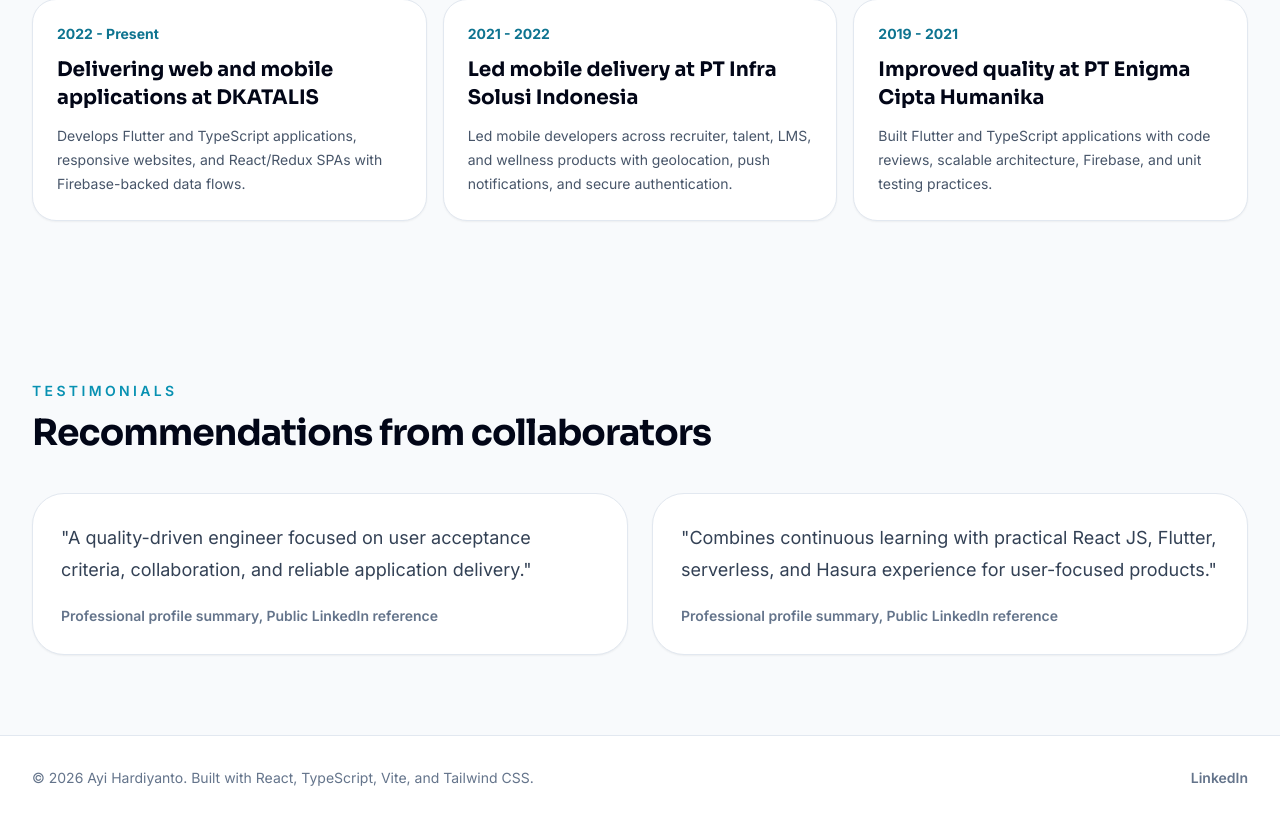
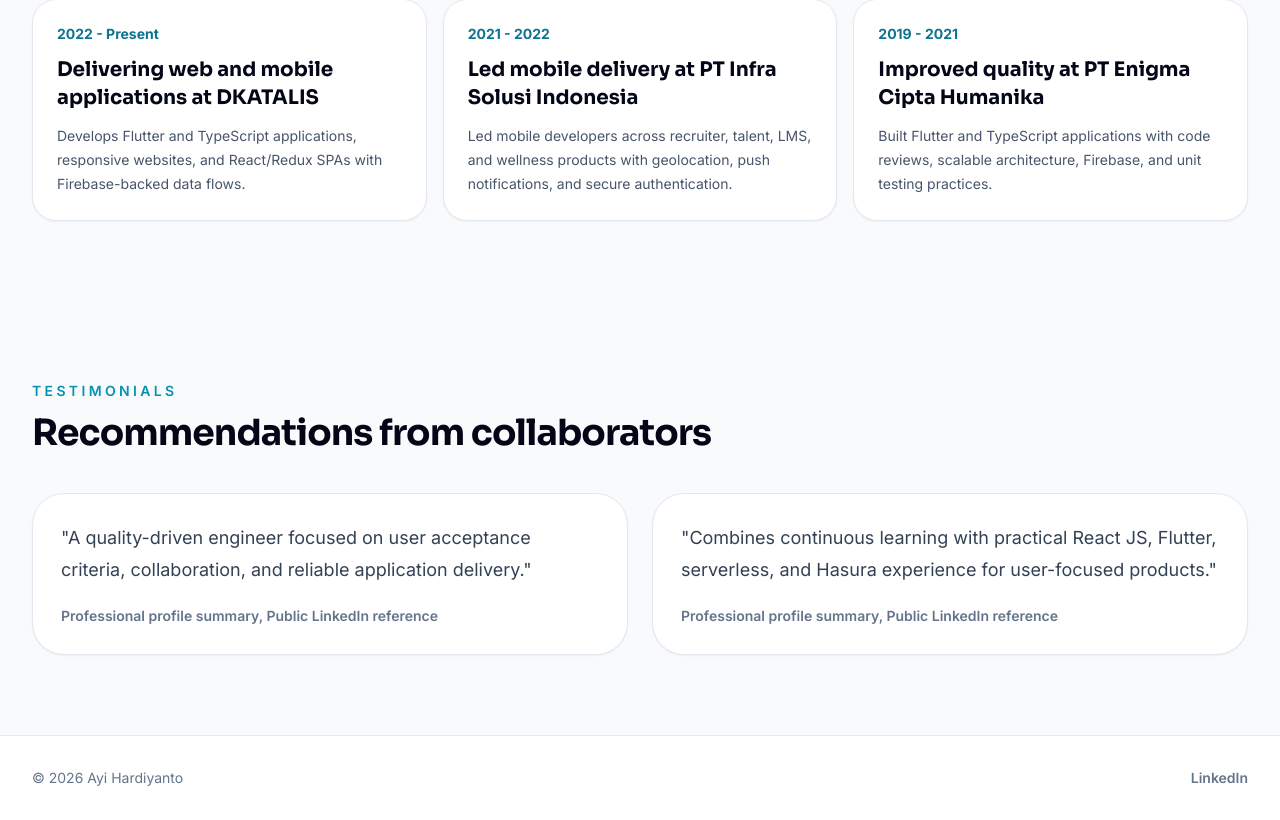
Before and after one commit to hardwhy/my-online-cv, a React (Vite) app: page / in a window 1280 px wide. Shown: the part 2830-3650 px from the top of the page. Built offline with nearby package versions, Linux system fonts and the light colour scheme; no server answers.

Commit message:
fix: update footer copyright text to remove technology stack mention

```diff
--- a/src/components/Layout.tsx
+++ b/src/components/Layout.tsx
@@ -184,7 +184,7 @@
       <footer className="border-t border-slate-200 bg-white py-8 dark:border-slate-800 dark:bg-slate-950">
         <div className="mx-auto flex max-w-7xl flex-col gap-4 px-4 text-sm text-slate-500 dark:text-slate-400 sm:flex-row sm:items-center sm:justify-between sm:px-6 lg:px-8">
           <p>
-            &copy; {new Date().getFullYear()} {profile.fullName}. Built with React, TypeScript, Vite, and Tailwind CSS.
+            &copy; {new Date().getFullYear()} {profile.fullName}
           </p>
           <div className="flex gap-4">
             {profile.socials.map((social) => (
```
